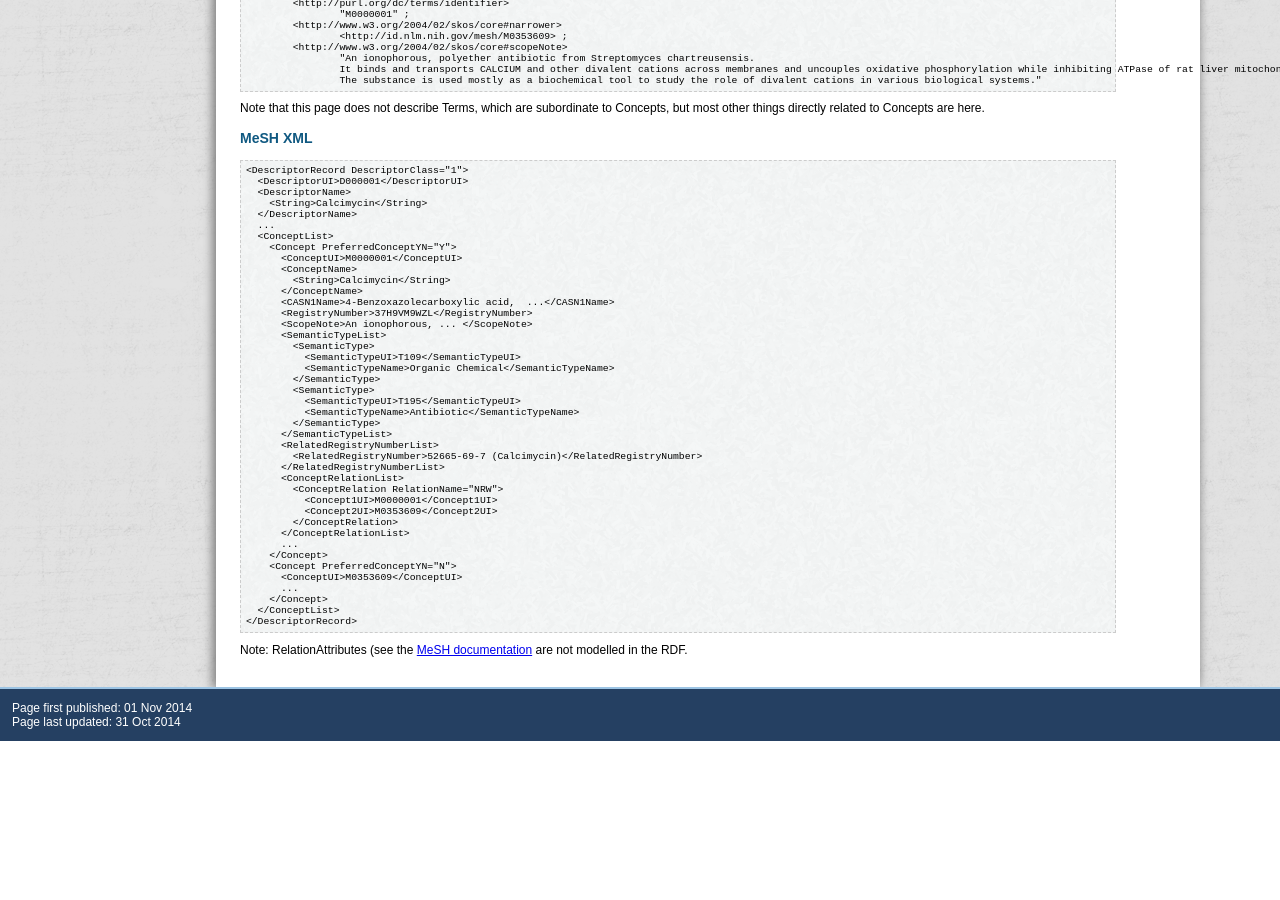
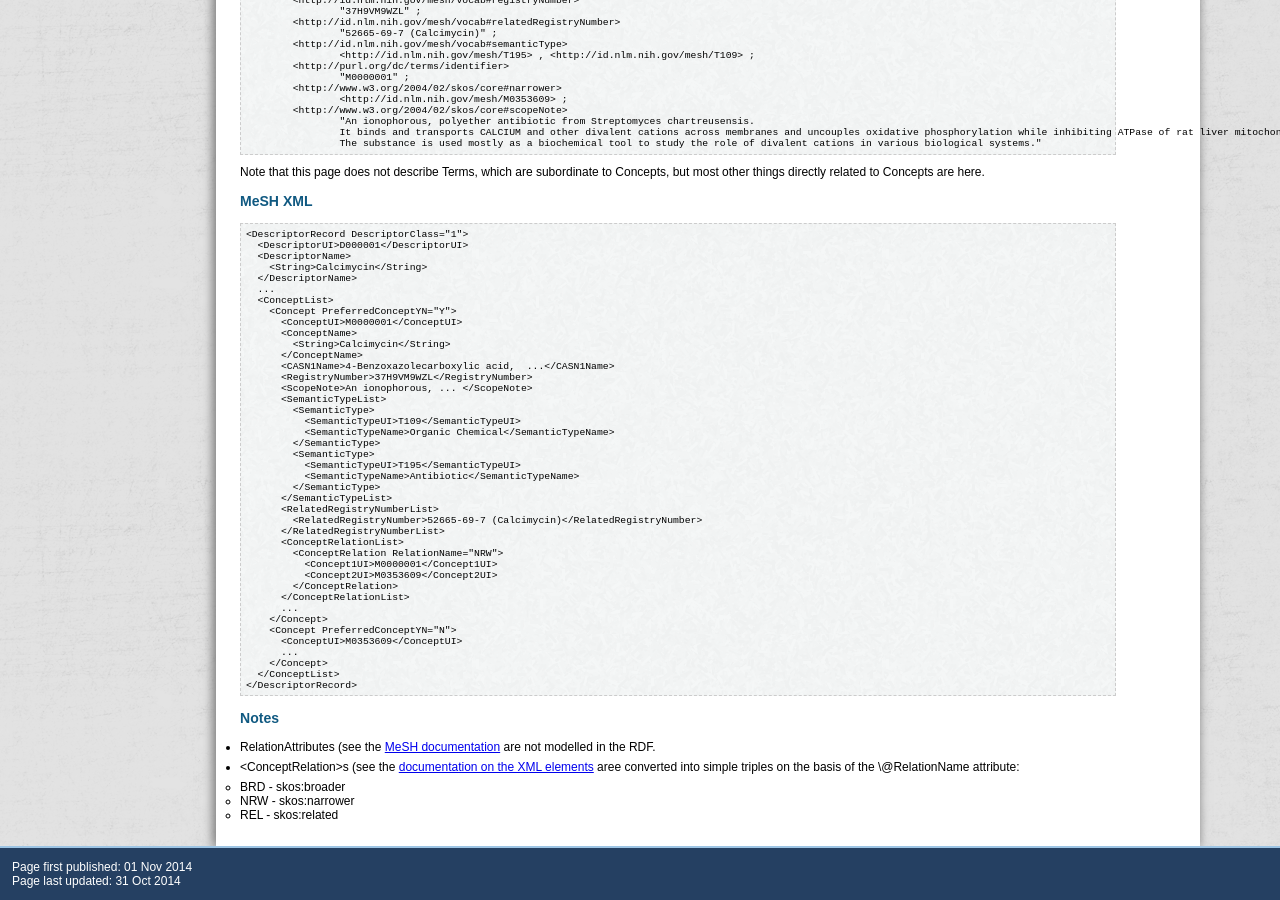
Before and after one commit to HHS/meshrdf, a Jekyll site: the page built from concepts.md, in a window 1280 px wide and 900 px high, scrolled down 1943 px. Built offline with Jekyll 4.4.1, drawn with Linux system fonts in a browser that asks for light colours; nearby versions of some CDN libraries; before the commit the page ends 2684 px from its top, so only the background shows below that.

Commit message:
Updates to concepts page / drawing

````diff
--- a/concepts.md
+++ b/concepts.md
@@ -165,5 +165,15 @@ which are subordinate to Concepts, but most other things directly related to Con
 </DescriptorRecord>
 ```
 
-Note:  RelationAttributes (see the [MeSH documentation](http://www.nlm.nih.gov/mesh/xml_data_elements.html#RelationAttribute) are not
-modelled in the RDF.
+### Notes
+
+* RelationAttributes (see the [MeSH
+  documentation](http://www.nlm.nih.gov/mesh/xml_data_elements.html#RelationAttribute) are not
+  modelled in the RDF.
+
+* \<ConceptRelation>s (see the [documentation on the XML
+  elements](http://www.nlm.nih.gov/mesh/xml_data_elements.html#ConceptRelation) aree converted into
+  simple triples on the basis of the \@RelationName attribute:
+    * BRD - skos:broader
+    * NRW - skos:narrower
+    * REL - skos:related
````
Also changed, not shown: images/Concepts.png.
